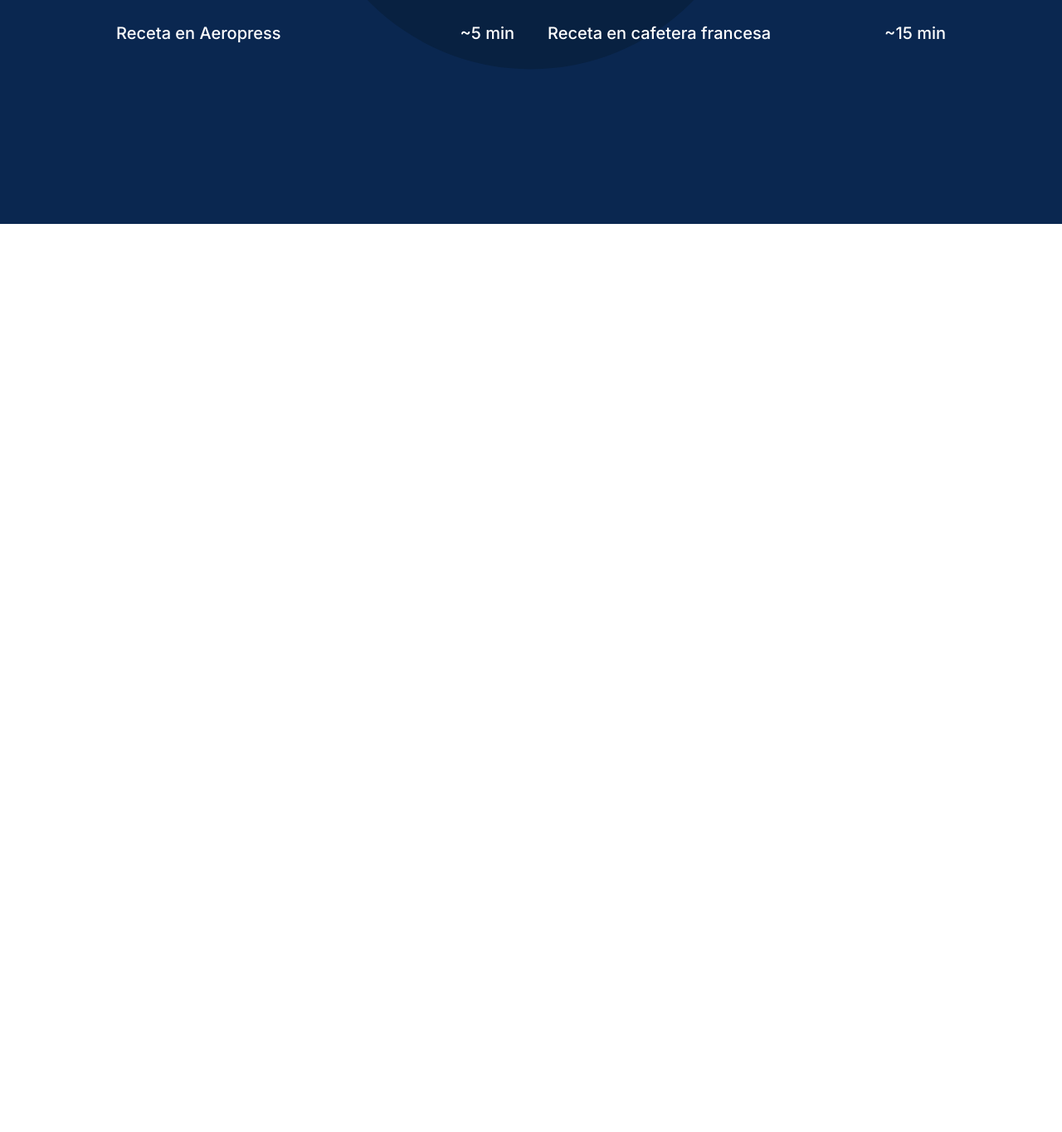
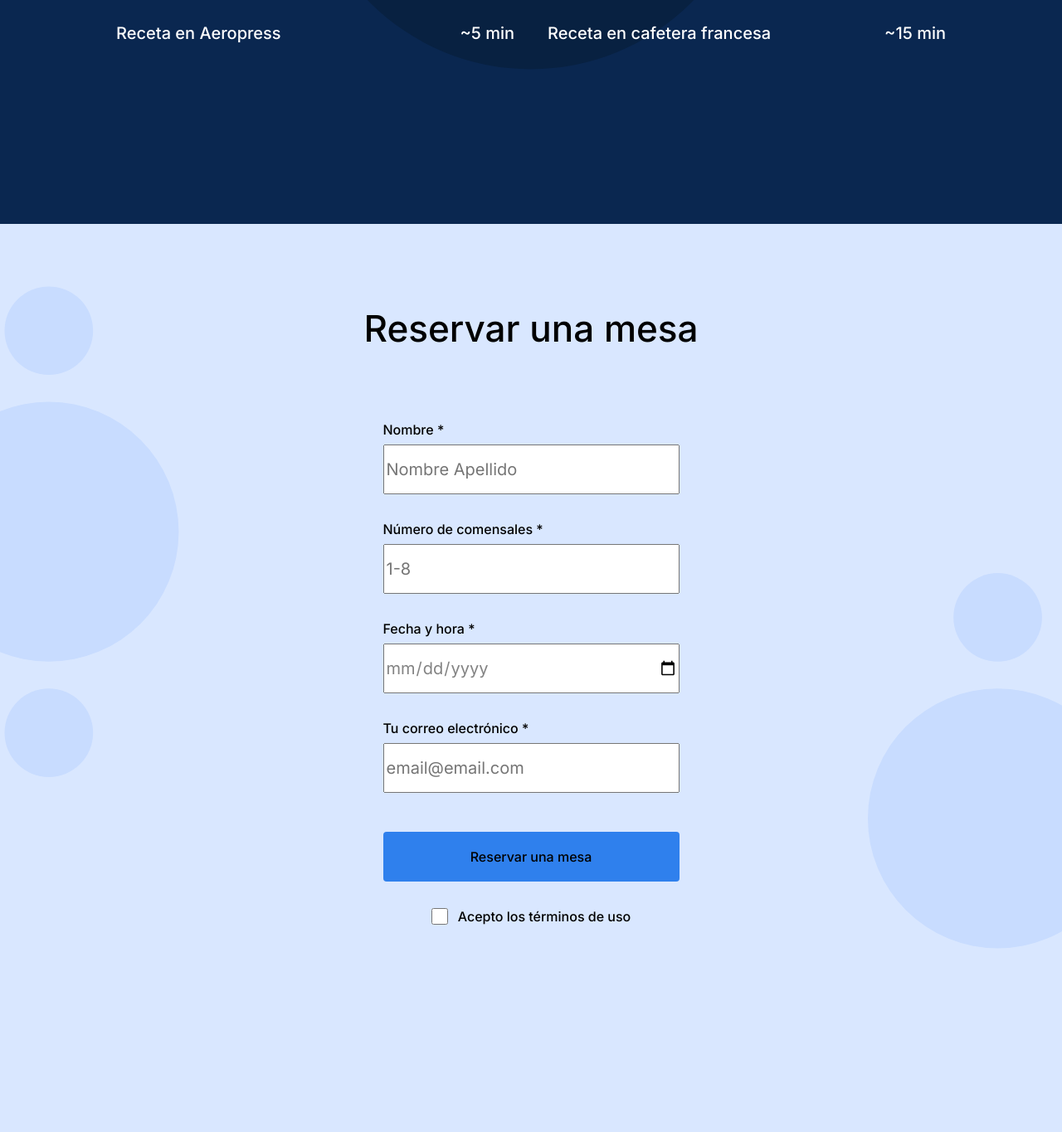
Before and after one commit to dbv311/web_project_coffeeshop, a plain HTML site: page index.html in a window 1280 px wide. Shown: the part 1392-2757 px from the top of the page at 83% size. Before the commit the page ends 1662 px from the top, so only its background shows below. Drawn offline with Linux system fonts and the light colour scheme.

Commit message:
actualizacion proyecto

```diff
--- a/index.html
+++ b/index.html
@@ -110,7 +110,65 @@
             </div>
           </div>
         </section>
-        <section id="reservation" class="reservation"></section>
+        <section id="reservation" class="reservation">
+          <h2 class="reservation__title">Reservar una mesa</h2>
+          <div class="reservation__form">
+            <div class="reservation__form form__admin">
+              <form class="form__container">
+                <div class="form__main-container">
+                  <fieldset class="form__container form__container_information">
+                    <label for="name" class="form__label">Nombre *</label>
+                    <input
+                      type="text"
+                      id="name"
+                      class="form__item form__item_el_name"
+                      required
+                      placeholder="Nombre Apellido"
+                    />
+                    <label for="amount-people" class="form__label"
+                      >Número de comensales *</label
+                    >
+                    <input
+                      type="number"
+                      id="amount-people"
+                      class="form__item form__item_el_amount"
+                      required
+                      placeholder="1-8"
+                    />
+                    <label for="date" class="form__label">Fecha y hora *</label>
+                    <input
+                      type="date"
+                      id="date"
+                      class="form__item form__item_el_pubdate"
+                      required
+                    />
+                    <label for="email-address" class="form__label"
+                      >Tu correo electrónico *</label
+                    >
+                    <input
+                      type="email"
+                      id="email-address"
+                      class="form__item form__item_el_email"
+                      required
+                      placeholder="email@email.com"
+                    />
+                  </fieldset>
+                  <fieldset class="form__handlers form__container_reservation">
+                    <button type="submit" class="form__button">
+                      Reservar una mesa
+                    </button>
+                    <label class="form__label form__accept">
+                      <input
+                        type="checkbox"
+                        class="form__checkbox form__accept"
+                      />Acepto los términos de uso</label
+                    >
+                  </fieldset>
+                </div>
+              </form>
+            </div>
+          </div>
+        </section>
         <section id="menu" class="menu"></section>
         <section id="contacts" class="about"></section>
       </main>
--- a/styles/style.css
+++ b/styles/style.css
@@ -176,3 +176,100 @@
   font-size: 20px;
   line-height: 30px;
 }
+
+.reservation {
+  background-color: #d9e7ff;
+  background-image: url(../images/background_reservation.svg);
+  background-repeat: no-repeat;
+  background-position: center;
+  background-size: cover;
+  display: flex;
+  flex-direction: column;
+  color: black;
+}
+
+.reservation__title {
+  display: flex;
+  justify-content: center;
+  margin-top: 100px;
+  margin-bottom: 80px;
+  font-family: Inter;
+  font-style: normal;
+  font-weight: 500;
+  font-size: 44px;
+  line-height: 52px;
+}
+
+.reservation__form {
+  display: flex;
+  justify-content: center;
+}
+
+.form__admin {
+  max-width: 385px;
+}
+
+.form__container {
+  border: 0;
+}
+
+.form__label {
+  font-family: Inter;
+  font-style: normal;
+  font-weight: 500;
+  font-size: 16px;
+  line-height: 20px;
+}
+
+.form__item {
+  margin-top: 8px;
+  margin-bottom: 32px;
+  height: 60px;
+  width: 100%;
+  box-sizing: border-box;
+  font-family: Inter;
+  font-style: normal;
+  font-weight: normal;
+  font-size: 20px;
+  line-height: 30px;
+  color: #838383;
+}
+
+.form__handlers {
+  border: 0;
+}
+
+.form__button {
+  width: 100%;
+  padding: 0;
+  margin: 0;
+  height: 60px;
+  background-color: #2f80ed;
+  border: 0;
+  border-radius: 4px;
+  font-family: Inter;
+  font-style: normal;
+  font-weight: 500;
+  font-size: 16px;
+  line-height: 20px;
+  margin-bottom: 32px;
+}
+
+.form__button:hover {
+  opacity: 70%;
+}
+
+.form__checkbox {
+  border-radius: 2px;
+  height: 20px;
+  width: 20px;
+  display: flex;
+  justify-content: center;
+}
+
+.form__accept {
+  display: flex;
+  gap: 12px;
+  justify-content: center;
+  margin-bottom: 120px;
+}
```
